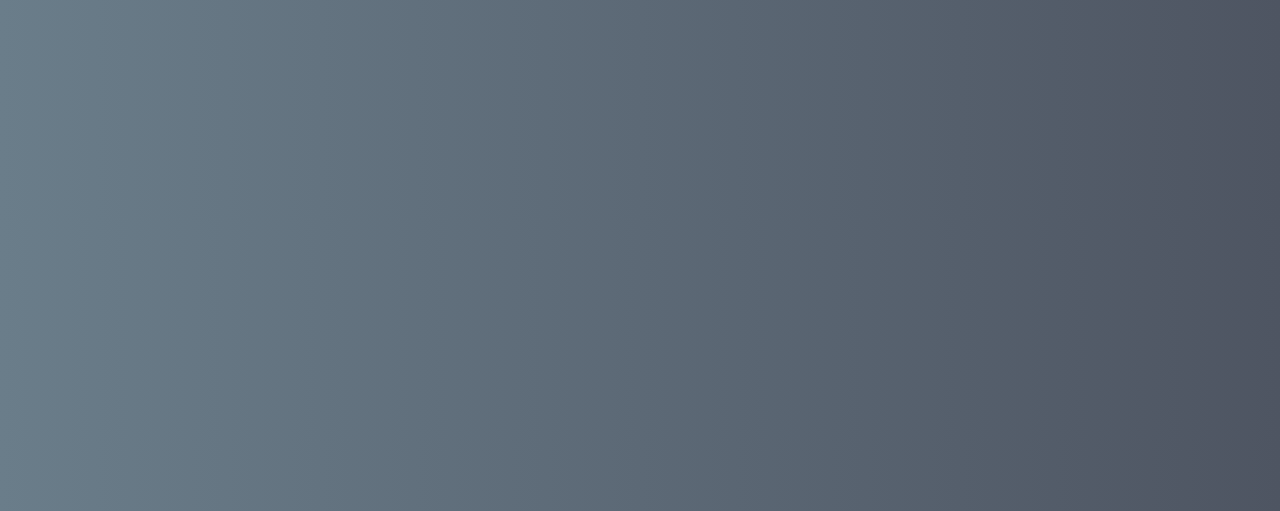
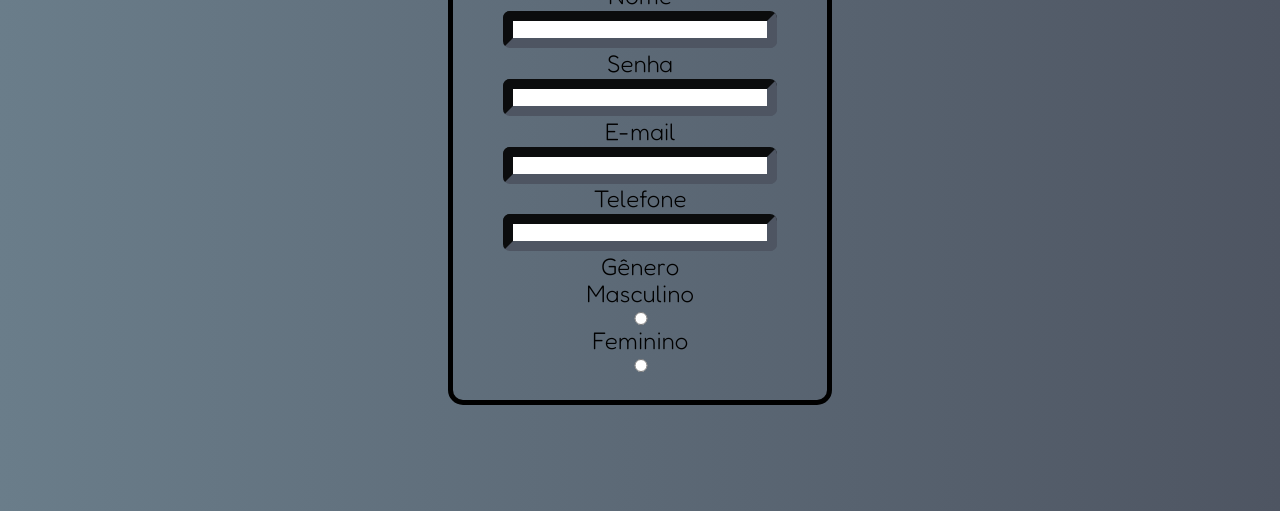
Before and after one commit to Gabrielcamargos28/Projeto-FirstTech, a plain HTML site: page cadastro.html in a window 1280 px wide. Shown: the part 223-734 px from the top of the page. Drawn offline with Linux system fonts and the light colour scheme.

Commit message:
tela de cadastro praticamente pronta, só fazer algumas alterações no futuro

```diff
--- a/cadastro.html
+++ b/cadastro.html
@@ -48,6 +48,35 @@
 
     <div>
         <main>
+            <h1 class="titulos titulo-cadastro">Cadastro</h1>
+
+            <div class="tela-cadastro">
+                <form class="formulario-cadastro">
+                    <label for="nome-cadastro">Nome</label>
+                    <input type="text" id="nome-cadastro">
+
+                    <label for="senha-cadastro">Senha</label>
+                    <input type="password" id="senha-cadastro">
+
+                    <label for="email-cadastro">E-mail</label>
+                    <input type="text" id="email-cadastro">
+
+                    <label for="telefone-cadastro">Telefone</label>
+                    <input type="tel" id="telefone-cadastro">
+
+
+                    <fieldset>
+                        <legend>Gênero</legend>
+                        <label for="genero-masculino">Masculino</label>
+                        <input type="radio" id="genero-masculino" name="genero">
+                                                                                    <!--no futuro, deixar os radio button um na frente do outro em vez de deixar um em baixo do outro-->
+                        <label for="genero-feminino">Feminino</label>
+                        <input type="radio" id="genero-feminino" name="genero">
+                    </fieldset>
+
+
+                </form>
+            </div>
 
         </main>
     </div>
--- a/style.css
+++ b/style.css
@@ -1,3 +1,5 @@
+/* css da homepage e header/footer */
+
 body {  /* página inteira */
     background: linear-gradient(to right ,#6a7d8a, #4e5562);
     overflow-x: hidden; /* isso aqui tirou o espaço branco pros cantos da pagina */
@@ -41,13 +43,13 @@ nav .logo{ /* afastando um pouco a logo do header da "parede" */
     margin: 10% 20% 10% 20%; /* cima, direita, baixo, esquerda */
 }
 
-main h1{ /* titulo principal da home page */
+.centro-pagina h1{ /* titulo principal da home page */
     padding-top: 10%;
     font-size: 4em;
     padding-bottom: 10px;
 }
 
-main h2 { /* subtitulo da homepage */
+.centro-pagina h2 { /* subtitulo da homepage */
     font-size: 1.8em;
     padding-bottom: 10%;
 }
@@ -74,7 +76,7 @@ main h2 { /* subtitulo da homepage */
     transition: 1s;
 }
 
-.titulo-index { /* titulos da home page */
+.titulos { /* titulos principais da pag */
     font-family: 'Righteous', cursive;
     text-align: center;
 }
@@ -98,3 +100,35 @@ footer li { /* setando forma que os icones das redes sociais vao aparecer */
     display: inline-block; /* fazer os icones aparecerem um na frente do outro em vez de quebrar linha */
     padding-left: 5em; /* esse padding serve pra aumentar o espacamento entre cada icone */
 }
+
+/* css da página de cadastro */
+
+.titulo-cadastro {
+    font-size: 2.5em;
+    margin-top: 2.25%;
+}
+
+.tela-cadastro{
+    text-align: center;
+    padding-top: 5%;
+    border: 5px solid black;
+    margin: 2% 35% 8.5% 35%;
+    border-radius: 15px;
+    padding-top: 25px;
+    padding-bottom: 25px;
+}
+
+.formulario-cadastro label, legend{
+    display: block;
+    margin-bottom: 3px;
+    font-size: 1.5em;
+    font-family: 'Fredoka', sans-serif;
+}
+
+.formulario-cadastro input{
+    margin-bottom: 1%; /* distancia um input do outro */
+    border-radius: 7px;
+    border-width: 10px; /* essas 3 propriedades border customizam as bordas do input */
+    border-color: #4e5562;
+    width: 250px; /* aumentando tamanho do campo input */
+}
```
Also changed, not shown: index.html (+2 -2 lines).
